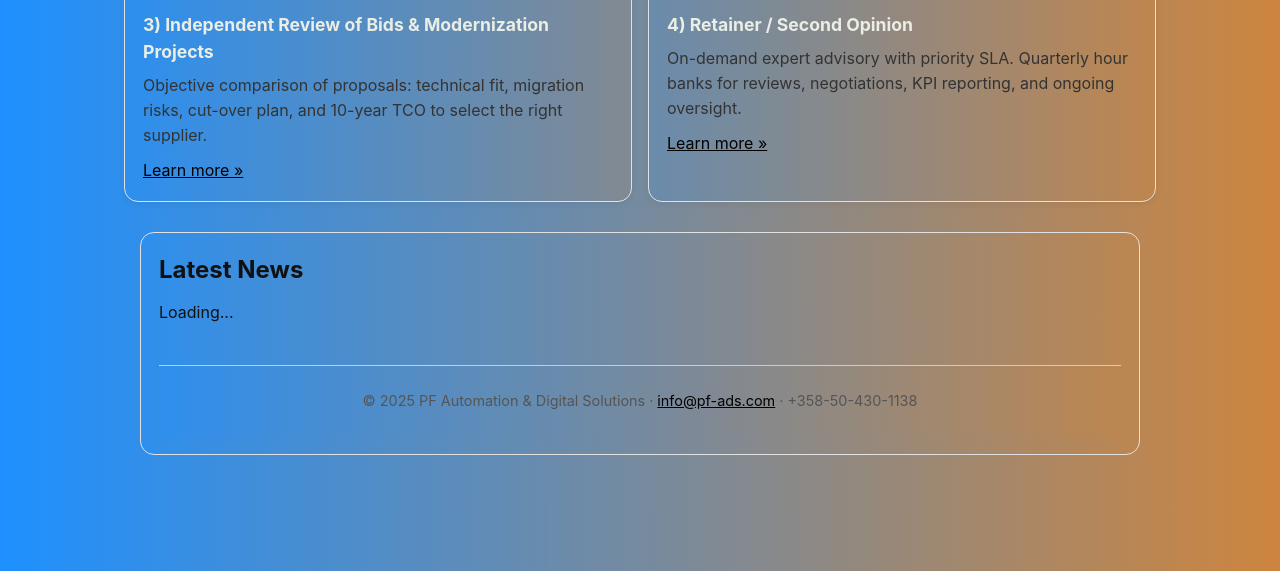
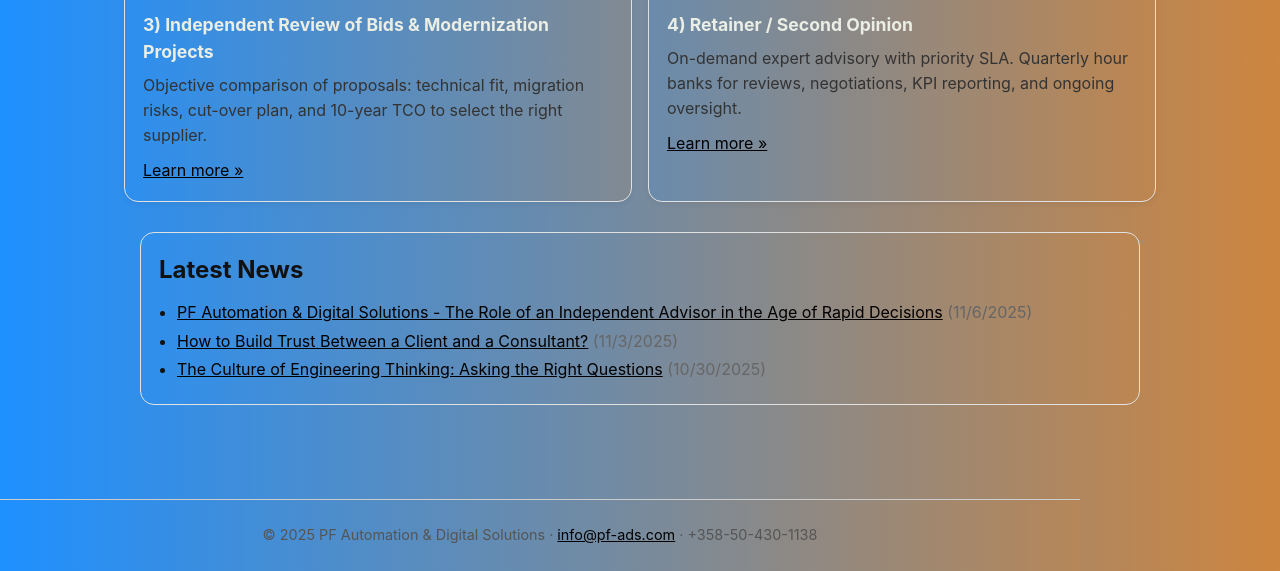
Before and after one commit to AleksandrPepeslavtcev/pf-ads-site, a Jekyll site: the page index.html, which Jekyll copies as it is, in a window 1280 px wide and 900 px high, scrolled down 626 px, cut to the strip 329-900 px from the top of the window. Built offline with Jekyll 4.4.1, drawn with Linux system fonts in a browser that asks for light colours; some of the changed lines change nothing that is shown.

Commit message:
initial commit

```diff
--- a/index.html
+++ b/index.html
@@ -78,6 +78,27 @@
     <section class="section" id="latestNews" style="max-width:1000px;margin:30px auto">
       <h2 style="margin:0 0 12px 0">Latest News</h2>
       <div id="latestNewsList">Loading...</div>
+    </section>
+    <script>
+      (function(){
+        fetch('/news/index.json',{cache:'no-store'})
+          .then(r=>r.ok?r.json():[])
+          .then(items=>{
+            const box=document.getElementById('latestNewsList');
+            if(!Array.isArray(items)||items.length===0){
+              box.textContent='No posts yet.';
+              return;
+            }
+            items.sort((a,b)=>new Date(b.date)-new Date(a.date));
+            const top = items.slice(0,3);
+            box.innerHTML = '<ul style="padding-left:18px;margin:0">'+
+              top.map(i=>`<li><a href="${i.url}">${i.title}</a> <span style="color:#666">(${new Date(i.date).toLocaleDateString()})</span></li>`).join('')+
+              '</ul>';
+          })
+          .catch(()=>{ var box=document.getElementById('latestNewsList'); if(box) box.textContent=''; });
+      })();
+    </script>
+  </div>
   <div class='footer container'>&copy; 2025 PF Automation & Digital Solutions &middot; <a href='mailto:info@pf-ads.com'>info@pf-ads.com</a> &middot; +358-50-430-1138</div>
 </body>
 </html>
```
